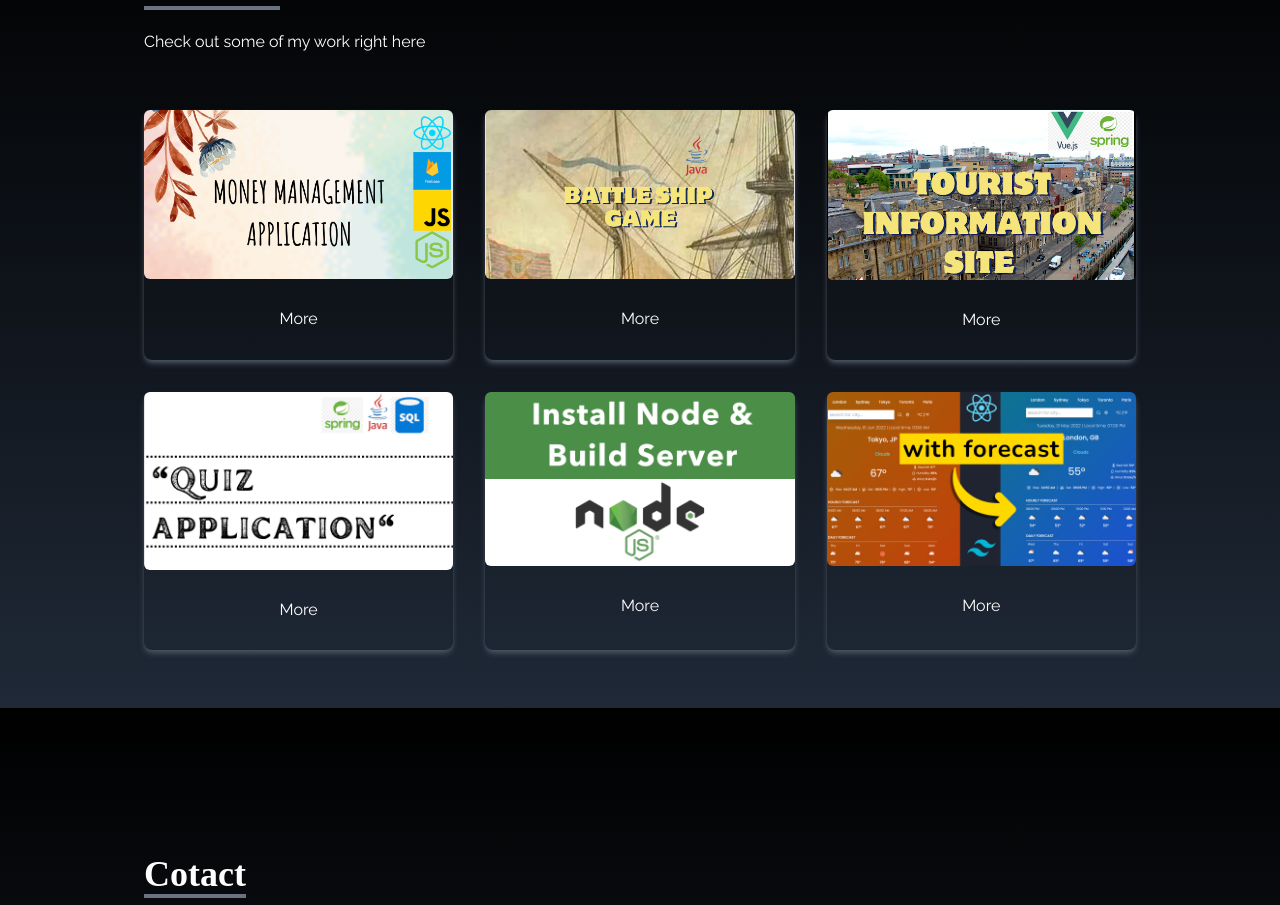
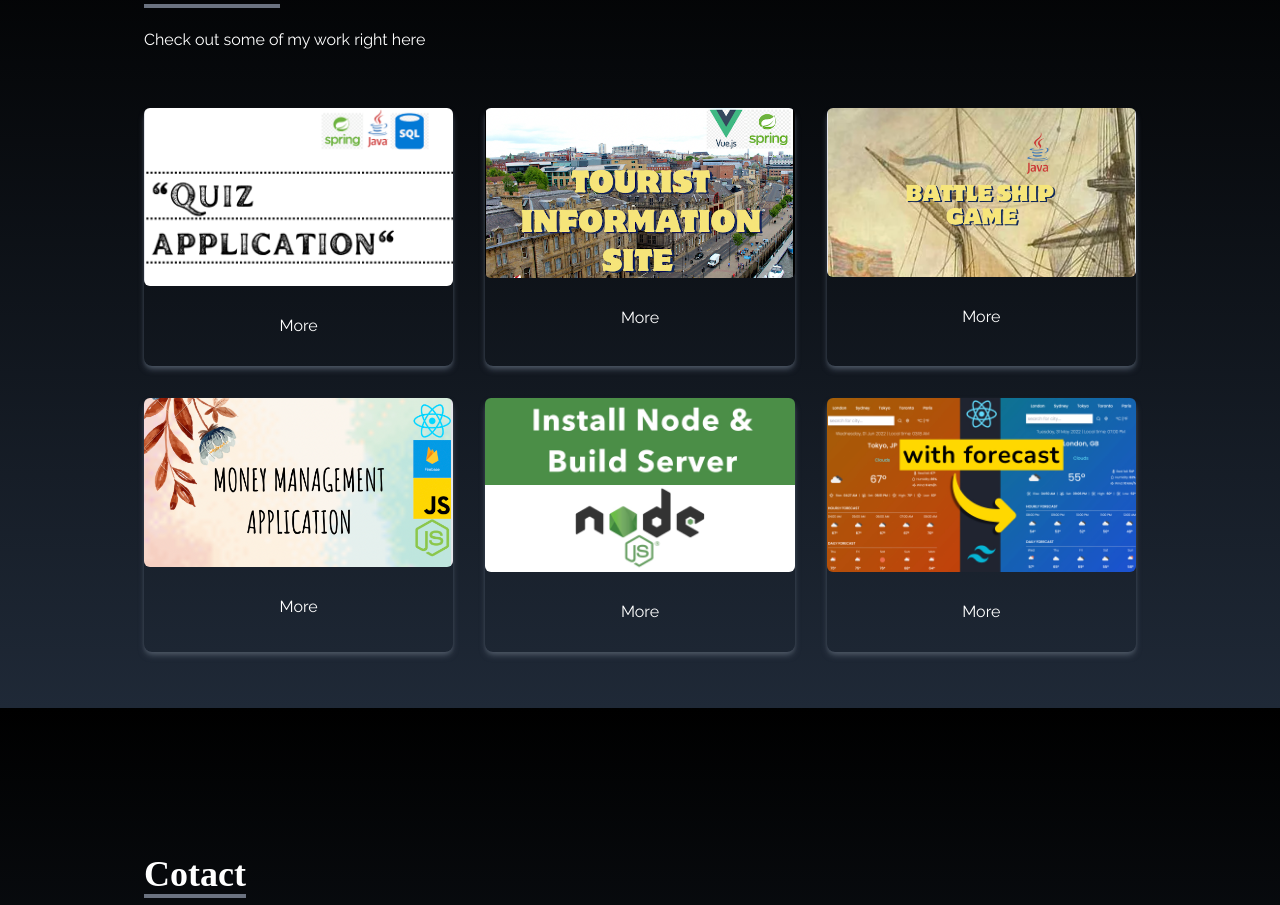
Before and after one commit to AmyLiang94/CV_Website, a React (Create React App) app: page / in a window 1280 px wide. Shown: the part 2492-3397 px from the top of the page. Built offline with nearby package versions, Linux system fonts and the light colour scheme; a web font is replaced by a local one.

Commit message:
change project order

```diff
--- a/src/components/Portfolio.jsx
+++ b/src/components/Portfolio.jsx
@@ -13,22 +13,27 @@ const Portfolio = () => {
     const portfolio = [
         {
             id: 1,
-            src: MoneyManagement,
-            href: 'https://youtu.be/DyVhWUyiJUs',
+
+            src: Quiz_application,
+            href: 'https://github.com/AmyLiang94/Quiz-application'
         },
         {
             id: 2,
-            src: Battleship,
-            href: 'https://github.com/benblack90/Battleships',
+            src: TouristSite,
+            href: 'https://github.com/AmyLiang94/Newcastle-Travel-Web-App'
+
         },
         {
             id: 3,
-            src: TouristSite
+            src: Battleship,
+            href: 'https://github.com/benblack90/Battleships',
+
         },
         {
             id: 4,
-            src: Quiz_application,
-            href: 'https://github.com/AmyLiang94/Quiz-application'
+            src: MoneyManagement,
+            href: 'https://youtu.be/DyVhWUyiJUs',
+
         },
         {
             id: 5,
```
